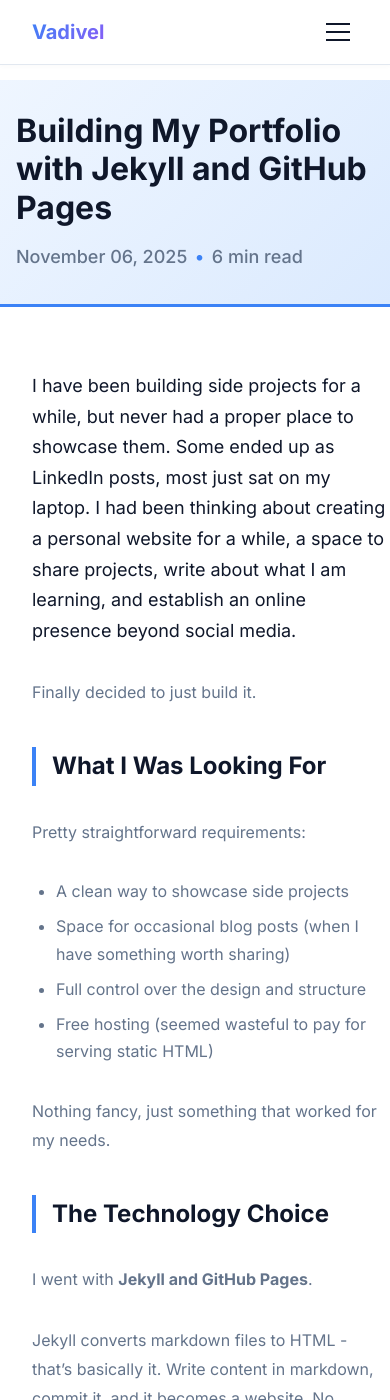
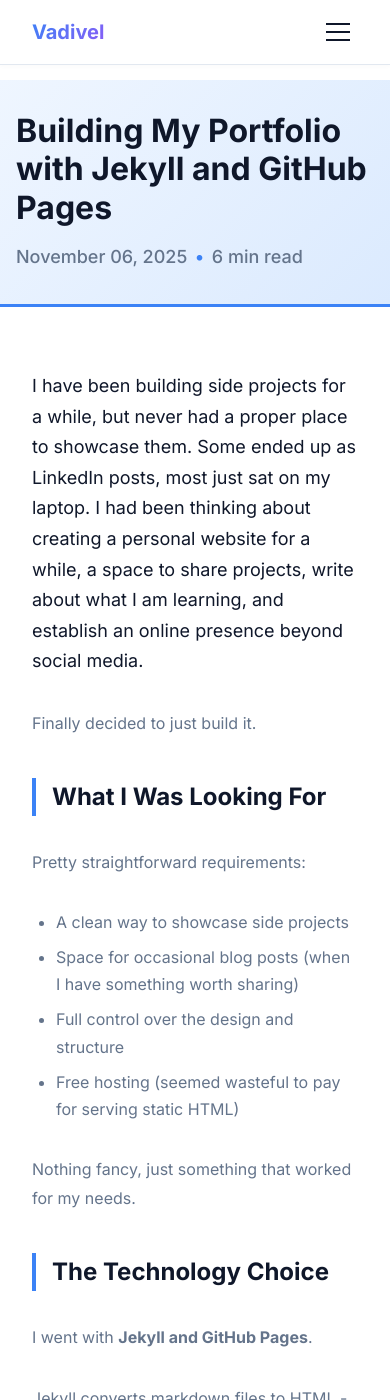
Before and after one commit to vmvadivel/vmvadivel.github.io, a Jekyll site: the page built from _posts/2025-11-06-Building-my-portfolio-website.md, in a window 390 px wide and 1400 px high. Built offline with Jekyll 4.4.1, drawn with Linux system fonts in a browser that asks for light colours.

Commit message:
Fix mobile responsive blog layout - add min-width:0 to grid children

```diff
--- a/assets/css/main.css
+++ b/assets/css/main.css
@@ -1117,6 +1117,11 @@ main {
     gap: var(--spacing-md);
   }
 
+  .post-content,
+  .post-sidebar {
+    min-width: 0;  /* Critical: allows grid items to shrink below content size */
+  }
+
   .post-sidebar {
     order: 2;
   }
@@ -1131,6 +1136,7 @@ main {
 
   .post-meta-sidebar {
     display: block;
+    padding: var(--spacing-sm);  /* Reduce from 32px to 16px on mobile */
   }
 
   .meta-item,
@@ -1143,12 +1149,9 @@ main {
 @media (max-width: 768px) {
   html, body {
     overflow-x: hidden;
-    max-width: 100vw;
   }
 
-  * {
-    max-width: 100%;
-  }
+  /* REMOVED: * { max-width: 100%; } - This was causing the problem! */
 
   :root {
     --font-size-3xl: 2rem;
```
